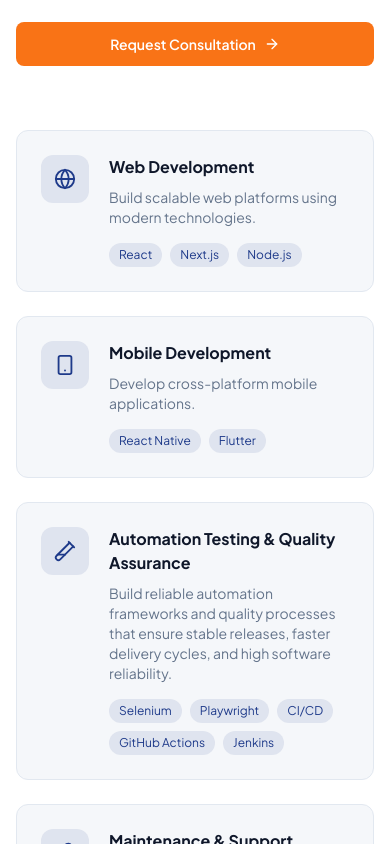
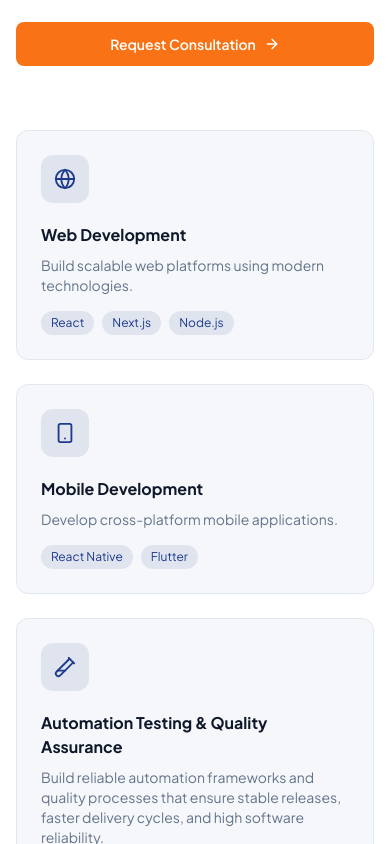
Before and after one commit to skellify25/skellify-main, a Next.js app: page / in a window 390 px wide. Shown: the part 4960-5804 px from the top of the page. Built offline with nearby package versions, Linux system fonts and the light colour scheme.

Commit message:
update ServicesSection to improve card layout and responsiveness

```diff
--- a/src/components/sections/ServicesSection.tsx
+++ b/src/components/sections/ServicesSection.tsx
@@ -53,7 +53,7 @@ export function ServicesSection() {
               whileInView={{ opacity: 1, y: 0 }}
               viewport={{ once: true }}
               transition={{ duration: 0.5, delay: i * 0.1 }}
-              className="card-base group flex gap-5"
+              className="card-base group flex flex-col sm:flex-row justify-center gap-5"
             >
               <div className="w-12 h-12 rounded-xl bg-primary/10 flex items-center justify-center shrink-0 group-hover:scale-110 transition-transform">
                 <service.icon size={22} className="text-primary" />
```
